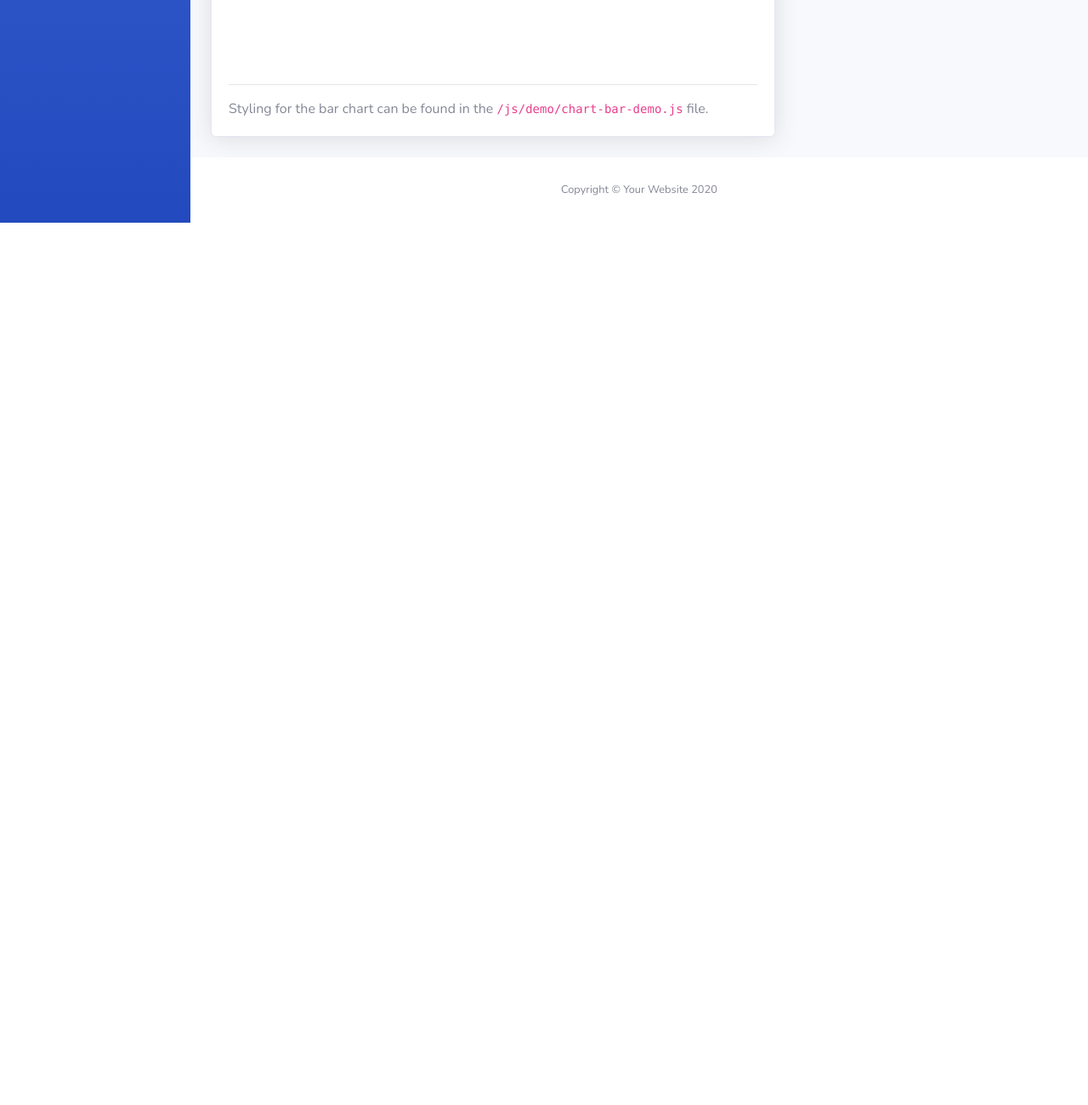
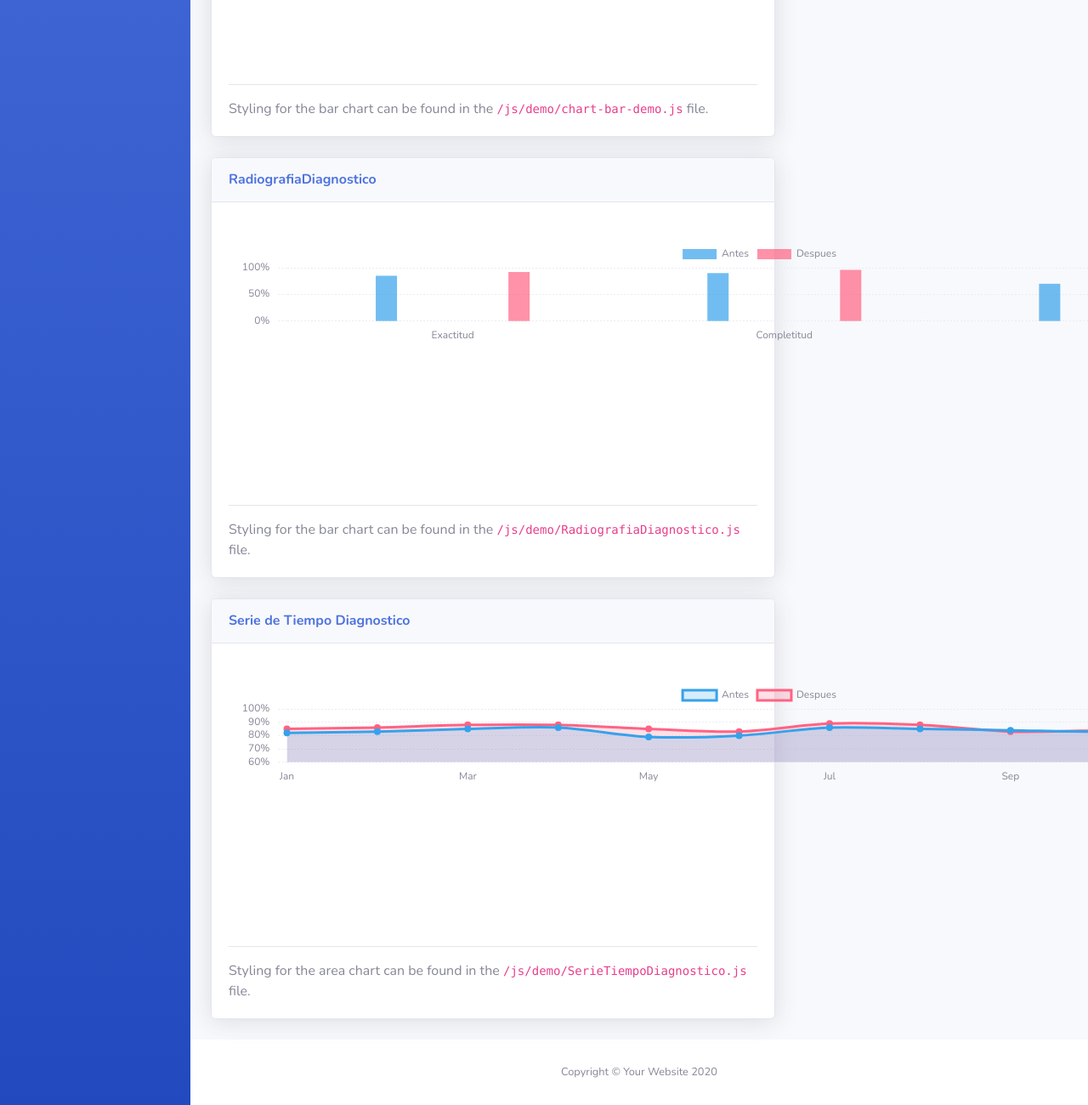
Before and after one commit to cristiantomo/cristiantomo.github.io, a website with bundled scripts: page charts.html in a window 1280 px wide. Shown: the part 1013-2313 px from the top of the page at 85% size. Before the commit the page ends 1275 px from the top, so only its background shows below. Built offline with nearby package versions, Linux system fonts and the light colour scheme.

Commit message:
Gráfica de Serie de Tiempo Diagnostico

```diff
--- a/charts.html
+++ b/charts.html
@@ -400,6 +400,37 @@
                                 </div>
                             </div>
 
+                            <!-- Bar Chart -->
+                            <div class="card shadow mb-4">
+                                <div class="card-header py-3">
+                                    <h6 class="m-0 font-weight-bold text-primary">RadiografiaDiagnostico</h6>
+                                </div>
+                                <div class="card-body">
+                                    <div class="chart-bar">
+                                        <canvas id="RadiografiaDiagnostico"></canvas>
+                                    </div>
+                                    <hr>
+                                    Styling for the bar chart can be found in the
+                                    <code>/js/demo/RadiografiaDiagnostico.js</code> file.
+                                </div>
+                            </div>
+
+                            <!-- Area Chart -->
+                            <div class="card shadow mb-4">
+                                <div class="card-header py-3">
+                                    <h6 class="m-0 font-weight-bold text-primary">Serie de Tiempo Diagnostico</h6>
+                                </div>
+                                <div class="card-body">
+                                    <div class="chart-area">
+                                        <canvas id="SerieTiempoDiagnostico"></canvas>
+                                    </div>
+                                    <hr>
+                                    Styling for the area chart can be found in the
+                                    <code>/js/demo/SerieTiempoDiagnostico.js</code> file.
+                                </div>
+                            </div>
+
+
                         </div>
 
                         <!-- Donut Chart -->
@@ -486,6 +517,8 @@
     <script src="js/demo/chart-area-demo.js"></script>
     <script src="js/demo/chart-pie-demo.js"></script>
     <script src="js/demo/chart-bar-demo.js"></script>
+    <script src="js/demo/RadiografiaDiagnostico.js"></script>
+    <script src="js/demo/SerieTiempoDiagnostico.js"></script>
 
 </body>
 
--- /dev/null
+++ b/js/demo/SerieTiempoDiagnostico.js
@@ -0,0 +1,137 @@
+// Set new default font family and font color to mimic Bootstrap's default styling
+Chart.defaults.global.defaultFontFamily = 'Nunito', '-apple-system,system-ui,BlinkMacSystemFont,"Segoe UI",Roboto,"Helvetica Neue",Arial,sans-serif';
+Chart.defaults.global.defaultFontColor = '#858796';
+
+/*function number_format(number, decimals, dec_point, thousands_sep) {
+  // *     example: number_format(1234.56, 2, ',', ' ');
+  // *     return: '1 234,56'
+  number = (number + '').replace(',', '').replace(' ', '');
+  var n = !isFinite(+number) ? 0 : +number,
+    prec = !isFinite(+decimals) ? 0 : Math.abs(decimals),
+    sep = (typeof thousands_sep === 'undefined') ? ',' : thousands_sep,
+    dec = (typeof dec_point === 'undefined') ? '.' : dec_point,
+    s = '',
+    toFixedFix = function(n, prec) {
+      var k = Math.pow(10, prec);
+      return '' + Math.round(n * k) / k;
+    };
+  // Fix for IE parseFloat(0.55).toFixed(0) = 0;
+  s = (prec ? toFixedFix(n, prec) : '' + Math.round(n)).split('.');
+  if (s[0].length > 3) {
+    s[0] = s[0].replace(/\B(?=(?:\d{3})+(?!\d))/g, sep);
+  }
+  if ((s[1] || '').length < prec) {
+    s[1] = s[1] || '';
+    s[1] += new Array(prec - s[1].length + 1).join('0');
+  }
+  return s.join(dec);
+}*/
+
+// Area Chart Example
+var ctx = document.getElementById("SerieTiempoDiagnostico");
+var myLineChart = new Chart(ctx, {
+  type: 'line',
+  data: {
+    labels: ["Jan", "Feb", "Mar", "Apr", "May", "Jun", "Jul", "Aug", "Sep", "Oct", "Nov", "Dec"],
+    datasets: [{
+      label: "Antes",
+      data: [82, 83, 85, 86, 79, 80, 86, 85, 84, 83, 85, 86],
+      lineTension: 0.3,
+      backgroundColor: "rgba(54, 162, 235, 0.2)",
+      borderColor: "rgba(54, 162, 235, 1)",
+      pointRadius: 3,
+      pointBackgroundColor: "rgba(54, 162, 235, 1)",
+      pointBorderColor: "rgba(54, 162, 235, 1)",
+      pointHoverRadius: 3,
+      pointHoverBackgroundColor: "rgba(54, 162, 235, 1)",
+      pointHoverBorderColor: "rgba(54, 162, 235, 1)",
+      pointHitRadius: 10,
+      pointBorderWidth: 2,
+
+    },
+    {
+      label: "Despues",
+      data: [85, 86, 88, 88, 85, 83, 89, 88, 83, 84, 86, 88],
+      lineTension: 0.3,
+      backgroundColor: 'rgba(255, 99, 132, 0.2)',
+      borderColor: 'rgba(255, 99, 132, 1)',
+      pointRadius: 3,
+      pointBackgroundColor: 'rgba(255, 99, 132, 1)',
+      pointBorderColor: 'rgba(255, 99, 132, 1)',
+      pointHoverRadius: 3,
+      pointHoverBackgroundColor: 'rgba(255, 99, 132, 1)',
+      pointHoverBorderColor: 'rgba(255, 99, 132, 1)',
+      pointHitRadius: 10,
+      pointBorderWidth: 2,
+
+    }],
+  },
+  options: {
+    maintainAspectRatio: false,
+    layout: {
+      padding: {
+        left: 10,
+        right: 25,
+        top: 25,
+        bottom: 0
+      }
+    },
+    scales: {
+      xAxes: [{
+        time: {
+          unit: 'date'
+        },
+        gridLines: {
+          display: false,
+          drawBorder: false
+        },
+        ticks: {
+          maxTicksLimit: 7
+        }
+      }],
+      yAxes: [{
+        ticks: {
+          maxTicksLimit: 5,
+          padding: 10,
+          min: 60,
+          max: 100,
+          // Include a dollar sign in the ticks
+          callback: function(value, index, values) {
+            return number_format(value) + '%';
+          }
+        },
+        gridLines: {
+          color: "rgb(234, 236, 244)",
+          zeroLineColor: "rgb(234, 236, 244)",
+          drawBorder: false,
+          borderDash: [2],
+          zeroLineBorderDash: [2]
+        }
+      }],
+    },
+    legend: {
+      display: true
+    },
+    tooltips: {
+      backgroundColor: "rgb(255,255,255)",
+      bodyFontColor: "#858796",
+      titleMarginBottom: 10,
+      titleFontColor: '#6e707e',
+      titleFontSize: 14,
+      borderColor: '#dddfeb',
+      borderWidth: 1,
+      xPadding: 15,
+      yPadding: 15,
+      displayColors: false,
+      intersect: false,
+      mode: 'index',
+      caretPadding: 10,
+      callbacks: {
+        label: function(tooltipItem, chart) {
+          var datasetLabel = chart.datasets[tooltipItem.datasetIndex].label || '';
+          return datasetLabel + ': ' + number_format(tooltipItem.yLabel) + '%';
+        }
+      }
+    }
+  }
+});
```
